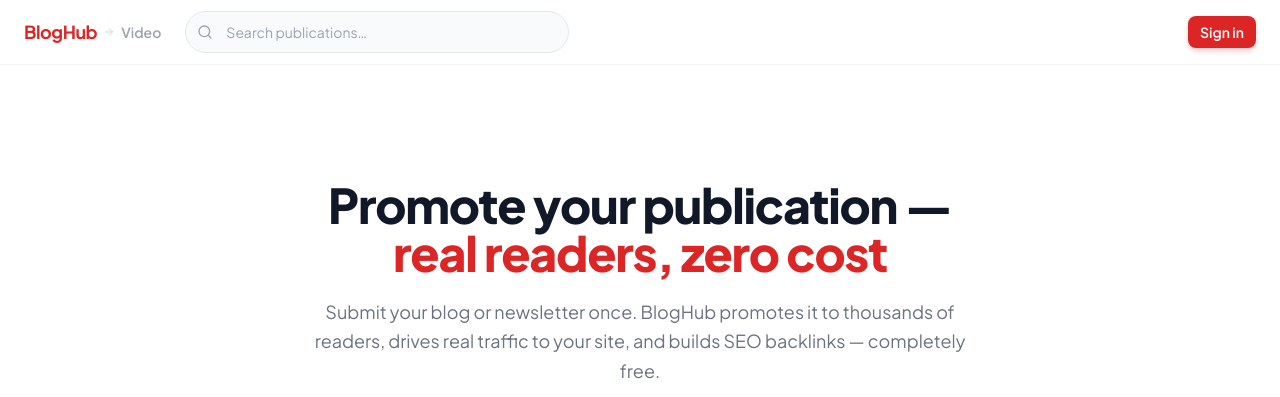
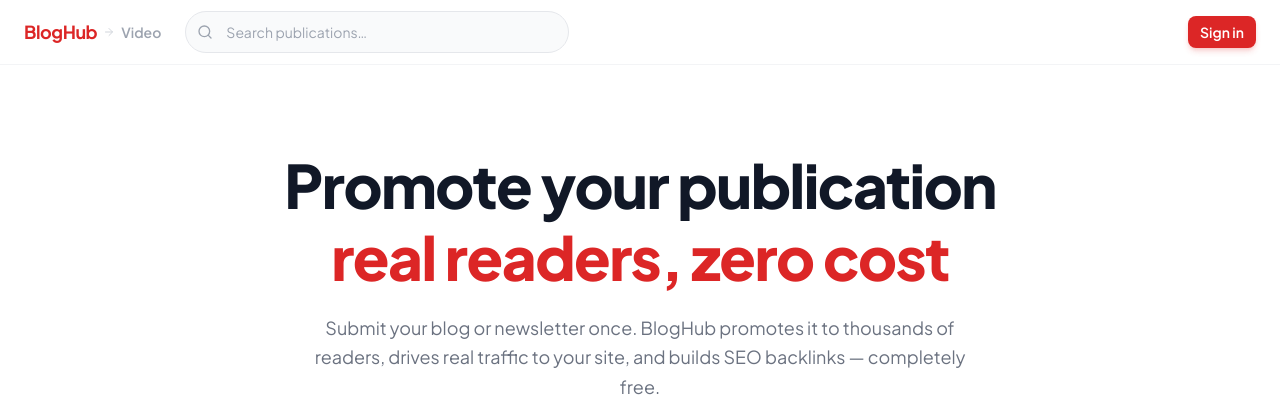
Before and after one commit to FireBird-Technologies/BlogHub, a React (Vite) app in the folder frontend/: page / in a window 1280 px wide. Shown: the top 397 px of the page. Built offline with nearby package versions, Linux system fonts and the light colour scheme; no server answers.

Commit message:
hero image title adjusted

```diff
--- a/frontend/src/components/landing/HeroSection.tsx
+++ b/frontend/src/components/landing/HeroSection.tsx
@@ -208,9 +208,9 @@ export default function HeroSection() {
         initial={{ opacity: 0, y: 16 }}
         animate={{ opacity: 1, y: 0 }}
         transition={{ duration: 0.55, delay: 0.08 }}
-        className="text-3xl sm:text-4xl lg:text-5xl font-extrabold leading-[1.6] tracking-tight text-gray-900"
+        className="text-4xl sm:text-5xl lg:text-6xl font-extrabold leading-[1.15] lg:leading-[1.2] tracking-tight text-gray-900"
       >
-        Promote your publication —
+        Promote your publication
         <br />
         <span className="text-red-600">real readers, zero cost</span>
       </motion.h1>
--- a/frontend/src/pages/Landing.tsx
+++ b/frontend/src/pages/Landing.tsx
@@ -9,7 +9,7 @@ export default function Landing() {
   return (
     <main className="bg-white">
       <LandingNavbar />
-      <section className="relative overflow-hidden bg-white px-4 sm:px-6 pt-20 sm:pt-24 pb-8">
+      <section className="relative overflow-hidden bg-white px-4 sm:px-6 pt-12 sm:pt-16 pb-8">
         <div className="relative z-10 flex flex-col gap-12 sm:gap-14 lg:gap-16 w-full max-w-7xl mx-auto">
           <HeroSection />
         </div>
```
